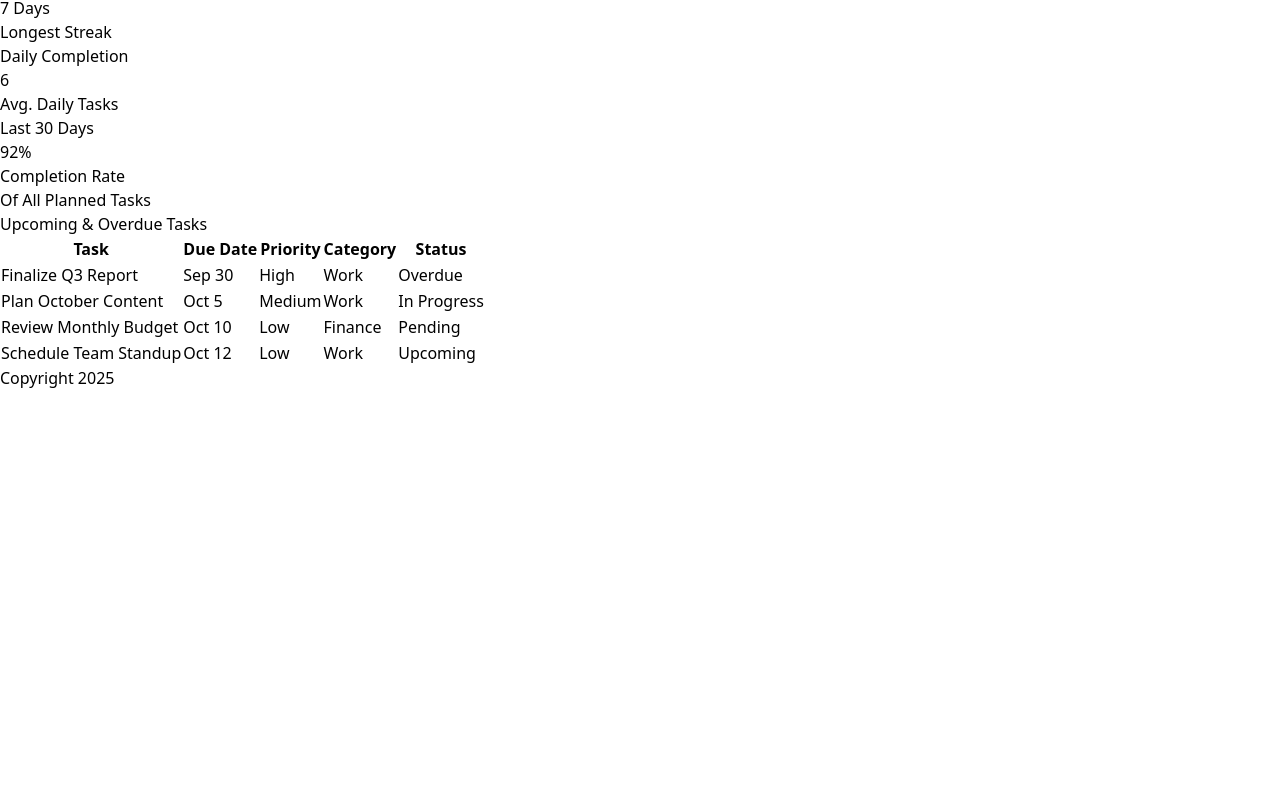
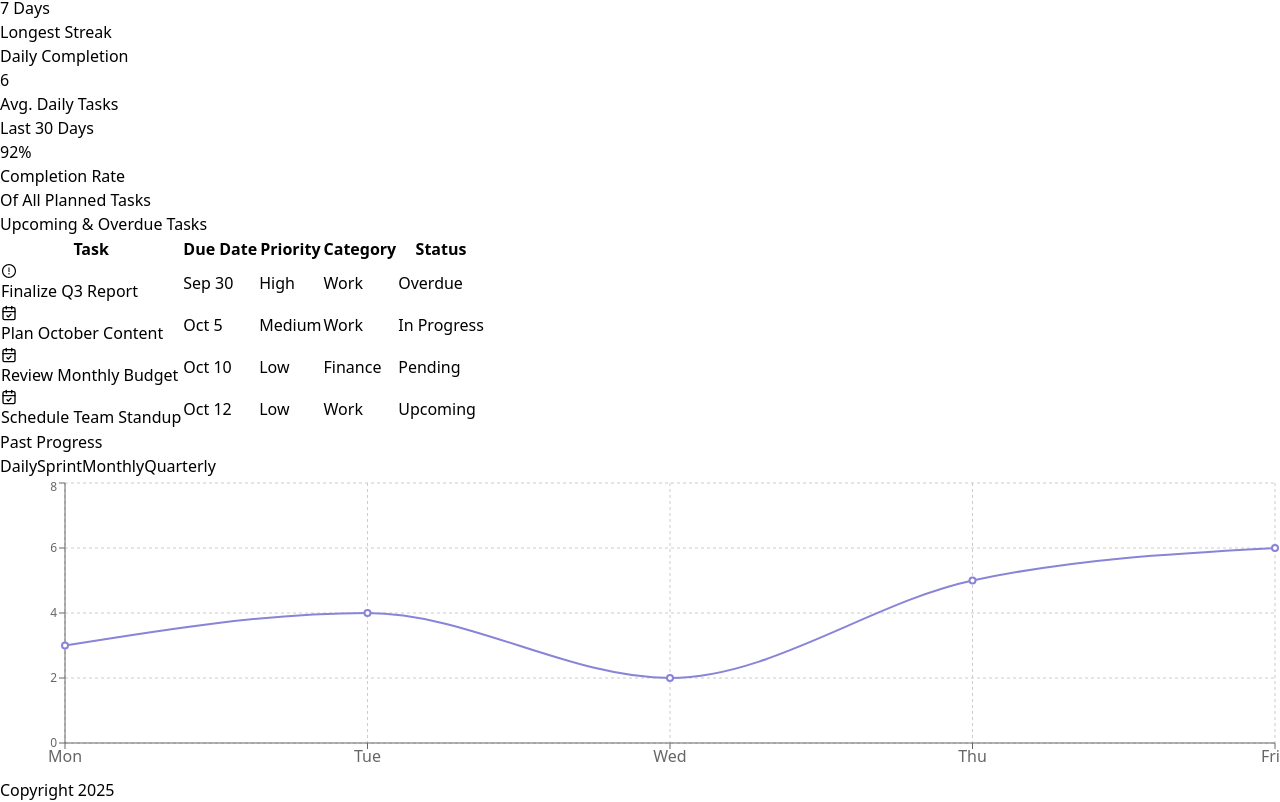
Before and after one commit to Utkarsh9june/GoalNest, a React (Vite) app in the folder client/: page / in a window 1280 px wide. Shown: the part 1373-2175 px from the top of the page. Before the commit the page ends 1763 px from the top, so only its background shows below. Built offline with nearby package versions, Linux system fonts and the light colour scheme.

Commit message:
Dashboard Graph Added

```diff
--- a/client/package.json
+++ b/client/package.json
@@ -13,7 +13,8 @@
     "react": "^19.1.1",
     "react-dom": "^19.1.1",
     "react-icons": "^5.5.0",
-    "react-router-dom": "^7.8.0"
+    "react-router-dom": "^7.8.0",
+    "recharts": "^3.1.2"
   },
   "devDependencies": {
     "@eslint/js": "^9.32.0",
--- a/client/src/pages/Dashboard.jsx
+++ b/client/src/pages/Dashboard.jsx
@@ -1,20 +1,62 @@
-import React from 'react'
-import ProgressCard from '../components/ProgressCard';
+import React, { useState } from "react";
+import ProgressCard from "../components/ProgressCard";
+import { FaRegCalendarAlt } from "react-icons/fa";
+import { LuCalendarCheck } from "react-icons/lu";
+import { FaListCheck } from "react-icons/fa6";
+import { IoBookOutline } from "react-icons/io5";
 import { FaBullseye } from "react-icons/fa";
 import { GrInProgress } from "react-icons/gr";
 import { SiTicktick } from "react-icons/si";
 import { LuTimer } from "react-icons/lu";
 import { AiOutlineExclamationCircle } from "react-icons/ai";
+import {
+  LineChart,
+  Line,
+  XAxis,
+  YAxis,
+  CartesianGrid,
+  Tooltip,
+  ResponsiveContainer,
+} from "recharts";
 
 const Dashboard = () => {
+  const [timeline, setTimeline] = useState("daily");
+  const progressData = {
+    daily: [
+      { name: "Mon", value: Number("3") },
+      { name: "Tue", value: Number("4") },
+      { name: "Wed", value: Number("2") },
+      { name: "Thu", value: Number("5") },
+      { name: "Fri", value: Number("6") },
+    ],
+    sprint: [
+      { name: "Sprint 1", value: 12 },
+      { name: "Sprint 2", value: 15 },
+      { name: "Sprint 3", value: 10 },
+      { name: "Sprint 4", value: 14 },
+    ],
+    monthly: [
+      { name: "Jan", value: 50 },
+      { name: "Feb", value: 60 },
+      { name: "Mar", value: 40 },
+      { name: "Apr", value: 70 },
+    ],
+    quarterly: [
+      { name: "Q1", value: 150 },
+      { name: "Q2", value: 180 },
+      { name: "Q3", value: 160 },
+      { name: "Q4", value: 200 },
+    ],
+  };
+
   return (
     <div>
-       {/* Header Section */}
-      <h1 className='text-3xl font-bold'>Welcome Back, Utkarsh!</h1>
-      <p className='mt-4 text-lg'>Here's your personalized overview.</p>
+      {/* Header Section */}
+      <h1 className="text-3xl font-bold">Welcome Back, Utkarsh!</h1>
+      <p className="mt-4 text-lg">Here's your personalized overview.</p>
 
-       {/* Progress Cards Section */}
-      <div className='grid grid-cols-2 mt-3 mr-4 justify-between w-full gap-4'>
+      {/* Progress Cards Section */}
+      <div className="grid grid-cols-2 mt-3 mr-4 justify-between w-full gap-4">
         <ProgressCard
           icon={FaBullseye}
           title="Quarterly Goals"
@@ -24,10 +66,10 @@ const Dashboard = () => {
           statusicon={SiTicktick}
           statusText="Completed"
           statusColor="#22c55e"
-          onViewDetails={() => alert('View Details Clicked')}
+          onViewDetails={() => alert("View Details Clicked")}
         />
         <ProgressCard
-          icon={FaBullseye}
+          icon={IoBookOutline}
           title="Monthly Goals"
           description="Track your progress towards your monthly goals."
           current={3}
@@ -35,10 +77,10 @@ const Dashboard = () => {
           statusicon={GrInProgress}
           statusText="In Progress"
           statusColor="#d4c706"
-          onViewDetails={() => alert('View Details Clicked')}
+          onViewDetails={() => alert("View Details Clicked")}
         />
         <ProgressCard
-          icon={FaBullseye}
+          icon={FaRegCalendarAlt}
           title="Sprint Goals"
           description="Track your progress towards your quarterly goals."
           current={3}
@@ -46,10 +88,10 @@ const Dashboard = () => {
           statusicon={LuTimer}
           statusText="Overdue"
           statusColor="#ff0000"
-          onViewDetails={() => alert('View Details Clicked')}
+          onViewDetails={() => alert("View Details Clicked")}
         />
         <ProgressCard
-          icon={FaBullseye}
+          icon={FaListCheck}
           title="Daily Goals"
           description="Track your progress towards your quarterly goals."
           current={3}
@@ -57,7 +99,7 @@ const Dashboard = () => {
           statusicon={SiTicktick}
           statusText="Completed"
           statusColor="#22c55e"
-          onViewDetails={() => alert('View Details Clicked')}
+          onViewDetails={() => alert("View Details Clicked")}
         />
       </div>
 
@@ -99,7 +141,7 @@ const Dashboard = () => {
             <p className="text-sm text-gray-600">Completion Rate</p>
             <p className="text-xs text-gray-500 mt-1">Of All Planned Tasks</p>
           </div>
-          </div>
+        </div>
       </div>
 
       {/* Upcoming and Overdue Tasks Section */}
@@ -117,57 +159,126 @@ const Dashboard = () => {
           </thead>
           <tbody>
             <tr className="border-b">
-              <td className="py-2">Finalize Q3 Report</td>
+              <td className="py-2">
+                <div className="flex items-center gap-1">
+                  <AiOutlineExclamationCircle /> Finalize Q3 Report{" "}
+                </div>
+              </td>
               <td className="py-2 text-red-500 font-semibold">Sep 30</td>
               <td className="py-2">
-                <span className="px-2 py-1 rounded-full text-xs bg-red-100 text-red-600">High</span>
+                <span className="px-2 py-1 rounded-full text-xs bg-red-100 text-red-600">
+                  High
+                </span>
               </td>
               <td className="py-2">Work</td>
               <td className="py-2">
-                <span className="px-2 py-1 rounded-full text-xs bg-red-200 text-red-700">Overdue</span>
+                <span className="px-2 py-1 rounded-full text-xs bg-red-200 text-red-700">
+                  Overdue
+                </span>
               </td>
             </tr>
 
             <tr className="border-b">
-              <td className="py-2">Plan October Content</td>
+              <td className="py-2">
+                <div className="flex items-center gap-1">
+                  <LuCalendarCheck /> Plan October Content
+                </div>
+              </td>
               <td className="py-2">Oct 5</td>
               <td className="py-2">
-                <span className="px-2 py-1 rounded-full text-xs bg-yellow-100 text-yellow-600">Medium</span>
+                <span className="px-2 py-1 rounded-full text-xs bg-yellow-100 text-yellow-600">
+                  Medium
+                </span>
               </td>
               <td className="py-2">Work</td>
               <td className="py-2">
-                <span className="px-2 py-1 rounded-full text-xs bg-blue-100 text-blue-600">In Progress</span>
+                <span className="px-2 py-1 rounded-full text-xs bg-blue-100 text-blue-600">
+                  In Progress
+                </span>
               </td>
             </tr>
 
             <tr className="border-b">
-              <td className="py-2">Review Monthly Budget</td>
+              <td className="py-2">
+                <div className="flex items-center gap-1">
+                  <LuCalendarCheck /> Review Monthly Budget
+                </div>
+              </td>
               <td className="py-2">Oct 10</td>
               <td className="py-2">
-                <span className="px-2 py-1 rounded-full text-xs bg-green-100 text-green-600">Low</span>
+                <span className="px-2 py-1 rounded-full text-xs bg-green-100 text-green-600">
+                  Low
+                </span>
               </td>
               <td className="py-2">Finance</td>
               <td className="py-2">
-                <span className="px-2 py-1 rounded-full text-xs bg-gray-100 text-gray-600">Pending</span>
+                <span className="px-2 py-1 rounded-full text-xs bg-gray-100 text-gray-600">
+                  Pending
+                </span>
               </td>
             </tr>
 
             <tr>
-              <td className="py-2">Schedule Team Standup</td>
+              <td className="py-2">
+                <div className="flex items-center gap-1">
+                  <LuCalendarCheck /> Schedule Team Standup
+                </div>
+              </td>
               <td className="py-2">Oct 12</td>
               <td className="py-2">
-                <span className="px-2 py-1 rounded-full text-xs bg-green-100 text-green-600">Low</span>
+                <span className="px-2 py-1 rounded-full text-xs bg-green-100 text-green-600">
+                  Low
+                </span>
               </td>
               <td className="py-2">Work</td>
               <td className="py-2">
-                <span className="px-2 py-1 rounded-full text-xs bg-yellow-100 text-yellow-600">Upcoming</span>
+                <span className="px-2 py-1 rounded-full text-xs bg-yellow-100 text-yellow-600">
+                  Upcoming
+                </span>
               </td>
             </tr>
           </tbody>
         </table>
       </div>
+
+      {/* Progress Graph section */}
+      <div className="bg-white p-6 rounded-lg shadow-lg border mt-10 mr-12">
+        <h2 className="text-2xl font-bold mb-4">Past Progress</h2>
+        <div className="flex gap-4 mb-4 flex justify-end">
+          {["daily", "sprint", "monthly", "quarterly"].map((t) => (
+            <button
+              key={t}
+              onClick={() => setTimeline(t)}
+              className={`px-4 py-2 rounded-lg font-medium transition ${
+                timeline === t
+                  ? "bg-blue-500 text-white"
+                  : "bg-gray-100 hover:bg-gray-200"
+              }`}
+            >
+              {t.charAt(0).toUpperCase() + t.slice(1)}
+            </button>
+          ))}
+        </div>
+
+        <ResponsiveContainer width="100%" height={300}>
+          <LineChart data={progressData[timeline]}>
+            <CartesianGrid strokeDasharray="3 3" />
+            <XAxis dataKey="name" />
+            <YAxis tick={{ fontSize: 12 }} />
+            <Tooltip />
+            <Line
+              type="monotone"
+              dataKey="value"
+              stroke="#8884d8"
+              strokeWidth={2}
+              dot={{ r: 3 }}
+              activeDot={{ r: 5 }}
+            />
+          </LineChart>
+        </ResponsiveContainer>
+      </div>
     </div>
-  )
-}
+  );
+};
 
-export default Dashboard
+export default Dashboard;
```
Also changed, not shown: 1 other file (tests, documents, lock files or other folders).
